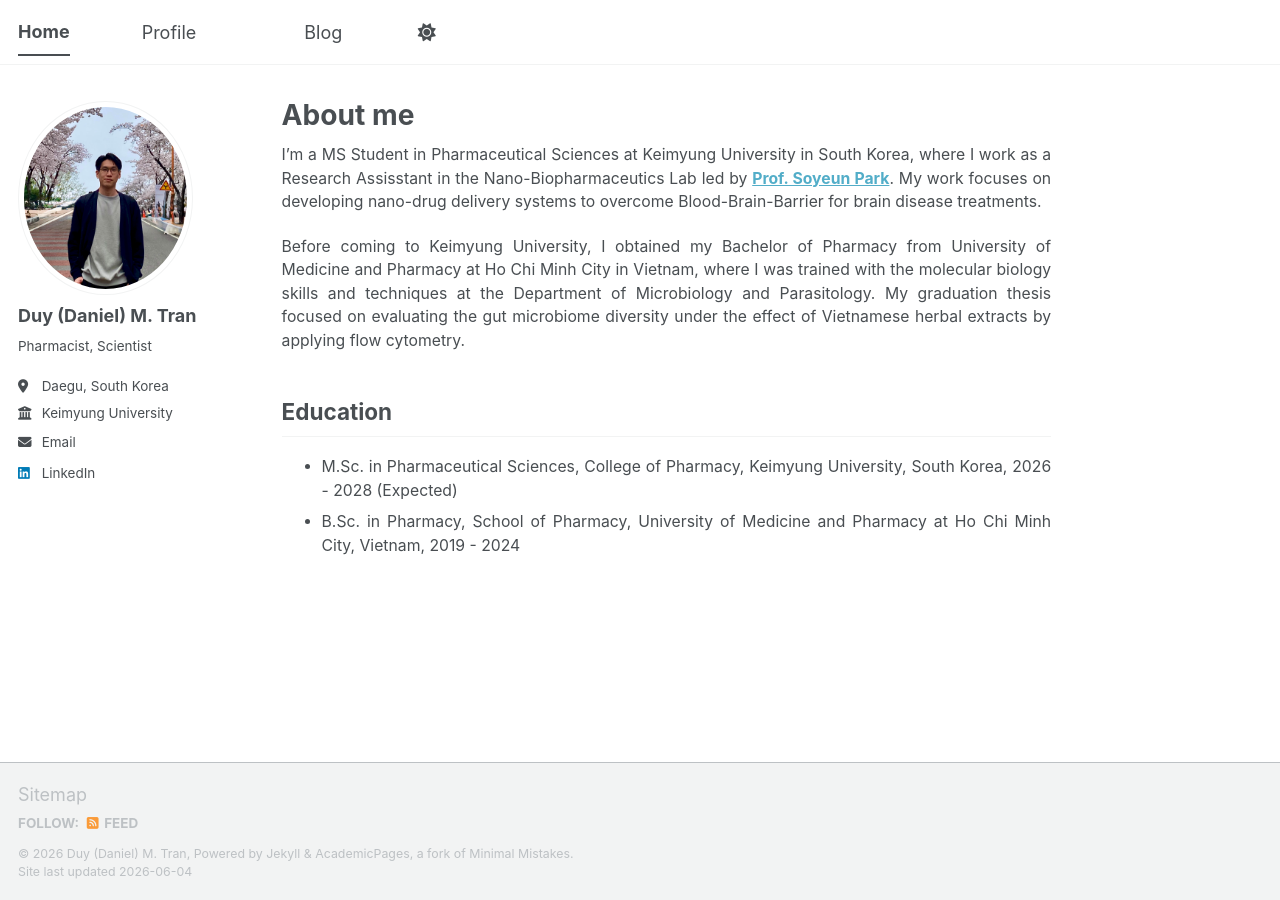
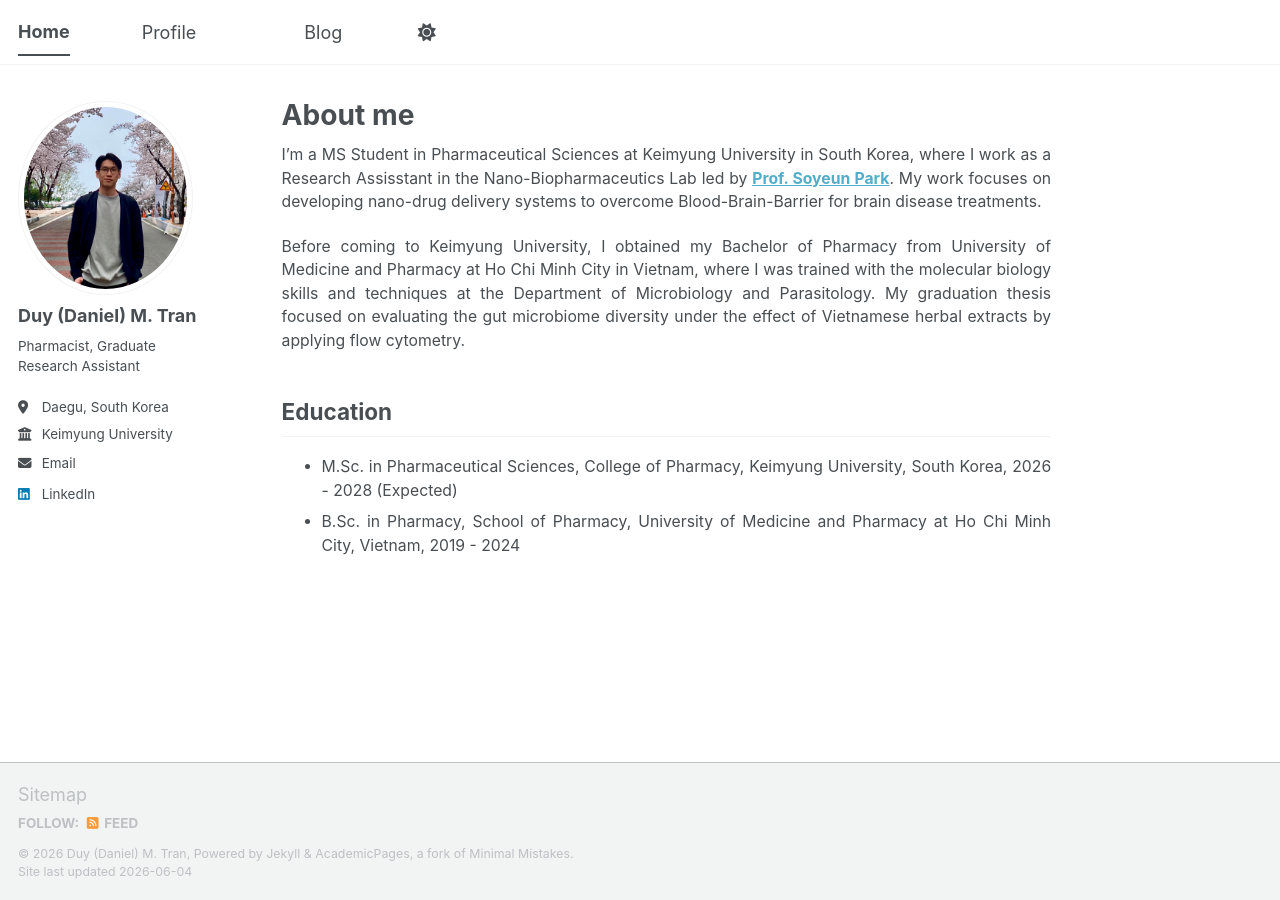
Before and after one commit to tranminhduy-git/tmduy.github.io, a Jekyll site: the page built from _pages/about.md, in a window 1280 px wide. Built offline with Jekyll 4.4.1, drawn with Linux system fonts in a browser that asks for light colours; a script bundle is joined from its source files by our own code; library files that are not in the unit come from our copies.

Commit message:
Update _config.yml

```diff
--- a/_config.yml
+++ b/_config.yml
@@ -26,7 +26,7 @@ author:
   avatar           : "IMG_4350.jpeg"
   name             : "Duy (Daniel) M. Tran"
   pronouns         :  # example: "she/her"
-  bio              : "Pharmacist, Scientist"
+  bio              : "Pharmacist, Graduate Research Assistant"
   location         : "Daegu, South Korea"
   employer         : "Keimyung University"
   uri              : # URL
```
